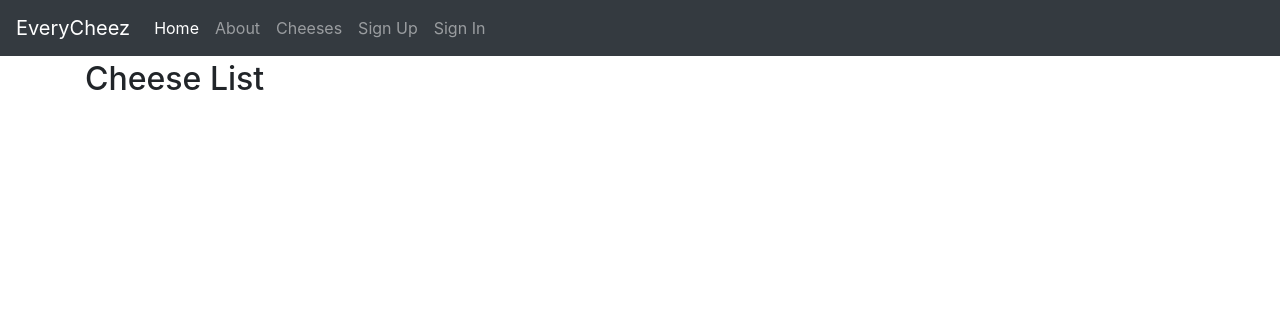
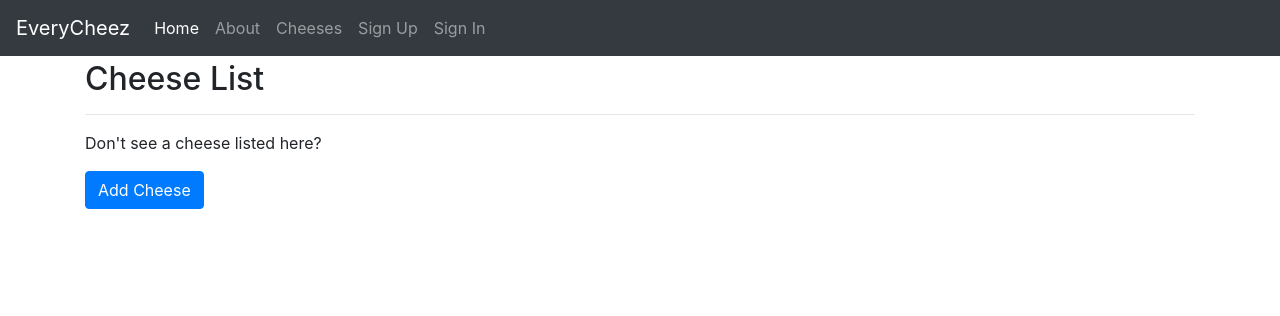
Before and after one commit to scuc/everycheez, a Django app: page /cheeses/ in a window 1280 px wide. Shown: the top 316 px of the page. Run offline with Django 3.2, Linux system fonts and the light colour scheme; data that the repository does not hold is empty; some libraries are stand-ins or nearby versions.

Commit message:
First pass at working Add Cheese form

```diff
--- a/everycheez/everycheez/cheeses/models.py
+++ b/everycheez/everycheez/cheeses/models.py
@@ -1,5 +1,6 @@
 from autoslug import AutoSlugField
 from django.db import models
+from django.urls import reverse
 from django_countries.fields import CountryField
 from model_utils.models import TimeStampedModel
 
@@ -24,3 +25,6 @@ class Cheese(TimeStampedModel):
 
     def __str__(self):
         return self.name
+
+    def get_absolute_url(self):
+        return reverse("cheeses:detail", kwargs={"slug": self.slug})
--- a/everycheez/everycheez/cheeses/urls.py
+++ b/everycheez/everycheez/cheeses/urls.py
@@ -9,6 +9,11 @@ urlpatterns = [
         name='list',
     ),
     path(
+        route='add/',
+        view=views.CheeseCreateView.as_view(),
+        name='add'
+    ),
+    path(
         route = '<slug:slug>/',
         view=views.CheeseDetailView.as_view(),
         name='detail'
--- a/everycheez/everycheez/cheeses/views.py
+++ b/everycheez/everycheez/cheeses/views.py
@@ -1,5 +1,5 @@
 from django.shortcuts import render
-from django.views.generic import ListView, DetailView
+from django.views.generic import ListView, CreateView, DetailView
 
 from .models import Cheese
 
@@ -10,3 +10,13 @@ class CheeseListView(ListView):
 
 class CheeseDetailView(DetailView):
     model = Cheese
+
+
+class CheeseCreateView(CreateView):
+    model = Cheese
+    fields = [
+        "name",
+        "description",
+        "firmness",
+        "country_of_origin",
+    ]
--- a/everycheez/everycheez/templates/cheeses/cheese_list.html
+++ b/everycheez/everycheez/templates/cheeses/cheese_list.html
@@ -7,4 +7,12 @@
 <li><a href="{% url 'cheeses:detail'  cheese.slug %}">{{ cheese.name }}</a></li>
 {% endfor %}
 </ul>
+<hr/>
+<p>Don't see a cheese listed here?</p>
+<p>
+    <a class="btn btn-primary"
+        href="{% url 'cheeses:add' %}" role="button">
+    Add Cheese
+    </a>
+</p>
 {% endblock content %}
```
Also changed, not shown: everycheez/everycheez/templates/cheeses/cheese_form.html (added, +10 -0 lines).
